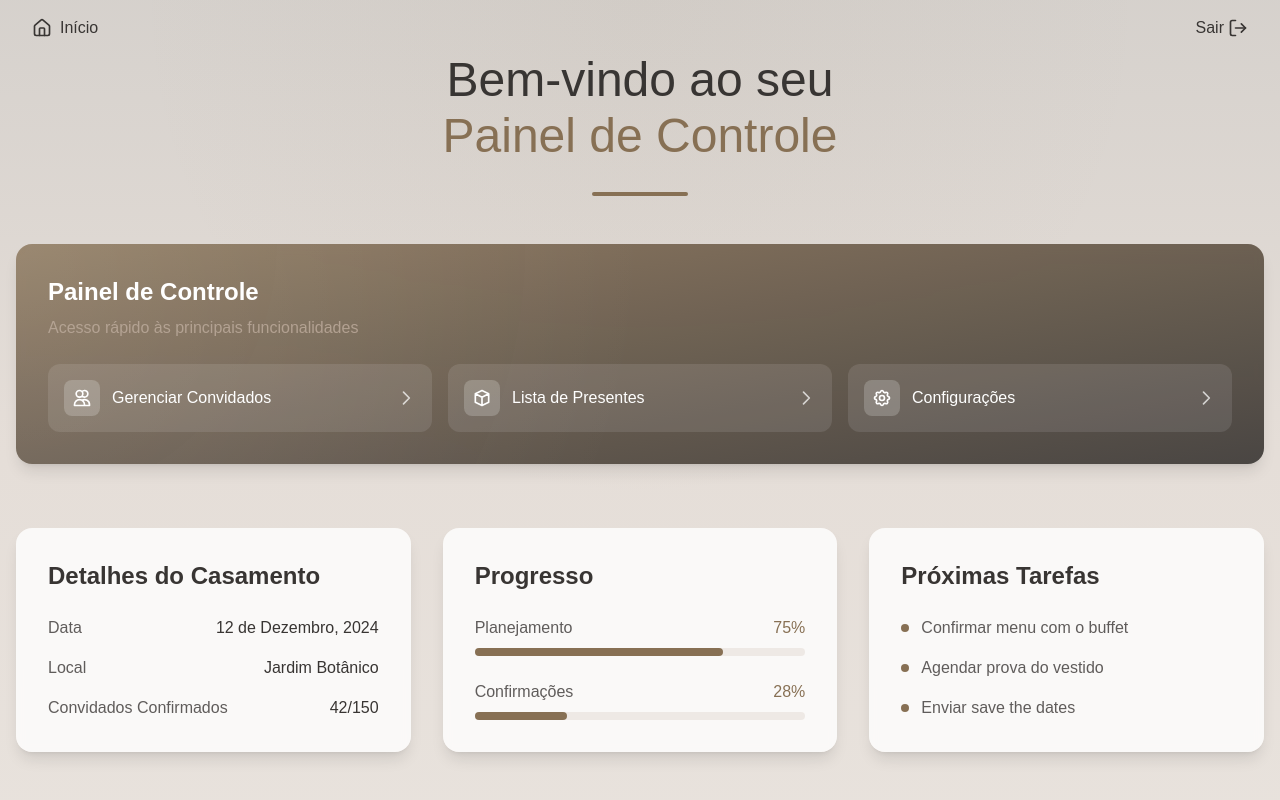
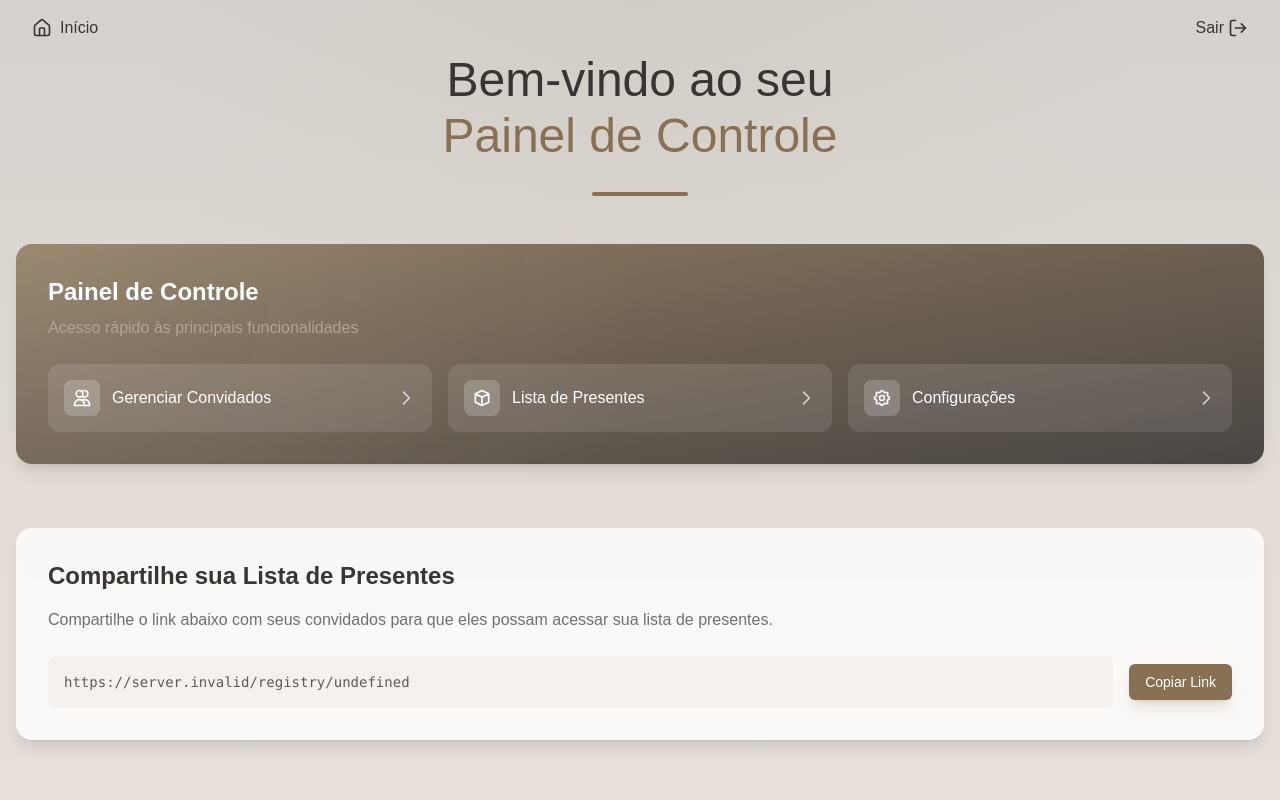
Before and after one commit to ghsaboias/wedding-platform, a Next.js app: page /dashboard in a window 1280 px wide. Shown: the top 800 px of the page. Built offline with nearby package versions, Linux system fonts and the light colour scheme; no server answers.

Commit message:
feat: add public page link

```diff
--- a/src/app/dashboard/page.tsx
+++ b/src/app/dashboard/page.tsx
@@ -1,11 +1,13 @@
 'use client'
 
 import { useAuth } from '@/components/providers/AuthProvider'
+import { Button } from '@/components/ui/button'
 import { createClient } from '@/utils/supabase/client'
 import { motion } from 'framer-motion'
 import { HomeIcon, LogOutIcon } from 'lucide-react'
 import Link from 'next/link'
 import { useRouter } from 'next/navigation'
+import { toast } from 'sonner'
 // interface DashboardClientProps {
 //     user: User
 //     profile: any // Replace with proper profile type
@@ -19,6 +21,13 @@ export default function DashboardClient() {
     const handleLogout = async () => {
         await supabase.auth.signOut()
         router.push('/')
+    }
+
+    const handleCopyLink = async () => {
+        if (!user?.id) return
+        const link = `${window.location.origin}/registry/${user.id}`
+        await navigator.clipboard.writeText(link)
+        toast.success('Link copiado para a área de transferência!')
     }
 
     return (
@@ -140,10 +149,36 @@ export default function DashboardClient() {
                 </div>
             </section>
 
+            {/* Share Registry Section */}
+            <section className="relative px-4 mb-16">
+                <div className="max-w-7xl mx-auto">
+                    <motion.div
+                        initial={{ opacity: 0, y: 20 }}
+                        animate={{ opacity: 1, y: 0 }}
+                        transition={{ duration: 0.5 }}
+                        className="bg-white/80 backdrop-blur-sm p-6 sm:p-8 rounded-2xl shadow-lg hover:shadow-xl transition-all"
+                    >
+                        <h2 className="text-xl sm:text-2xl font-semibold text-dune mb-2 sm:mb-4">Compartilhe sua Lista de Presentes</h2>
+                        <p className="text-sm sm:text-base text-dune/70 mb-4 sm:mb-6">Compartilhe o link abaixo com seus convidados para que eles possam acessar sua lista de presentes.</p>
+                        <div className="flex flex-col sm:flex-row items-stretch sm:items-center gap-3 sm:gap-4">
+                            <div className="flex-1 bg-malta/10 p-3 sm:p-4 rounded-lg text-dune/80 font-mono text-xs sm:text-sm break-all sm:truncate">
+                                {`${process.env.NEXT_PUBLIC_APP_URL}/registry/${user?.id}`}
+                            </div>
+                            <Button
+                                onClick={handleCopyLink}
+                                className="bg-shadow hover:bg-dune text-white shadow-lg shadow-shadow/20 sm:w-auto"
+                            >
+                                Copiar Link
+                            </Button>
+                        </div>
+                    </motion.div>
+                </div>
+            </section>
+
             {/* Dashboard Grid */}
             <section className="relative z-10 px-4 pb-32">
                 <div className="max-w-7xl mx-auto">
-                    <div className="grid md:grid-cols-3 gap-8">
+                    <div className="grid grid-cols-1 md:grid-cols-2 lg:grid-cols-3 gap-8">
                         {/* Wedding Details Card */}
                         <motion.div
                             initial={{ opacity: 0, y: 20 }}
@@ -154,7 +189,7 @@ export default function DashboardClient() {
                             <h2 className="text-2xl font-semibold text-dune mb-6">Detalhes do Casamento</h2>
                             <div className="space-y-4">
                                 <div className="flex justify-between items-center">
-                                    <span className="text-dune/80">Data</span>
+                                    <span className="text-dune/80 ">Data</span>
                                     <span className="text-dune font-medium">12 de Dezembro, 2024</span>
                                 </div>
                                 <div className="flex justify-between items-center">
```
